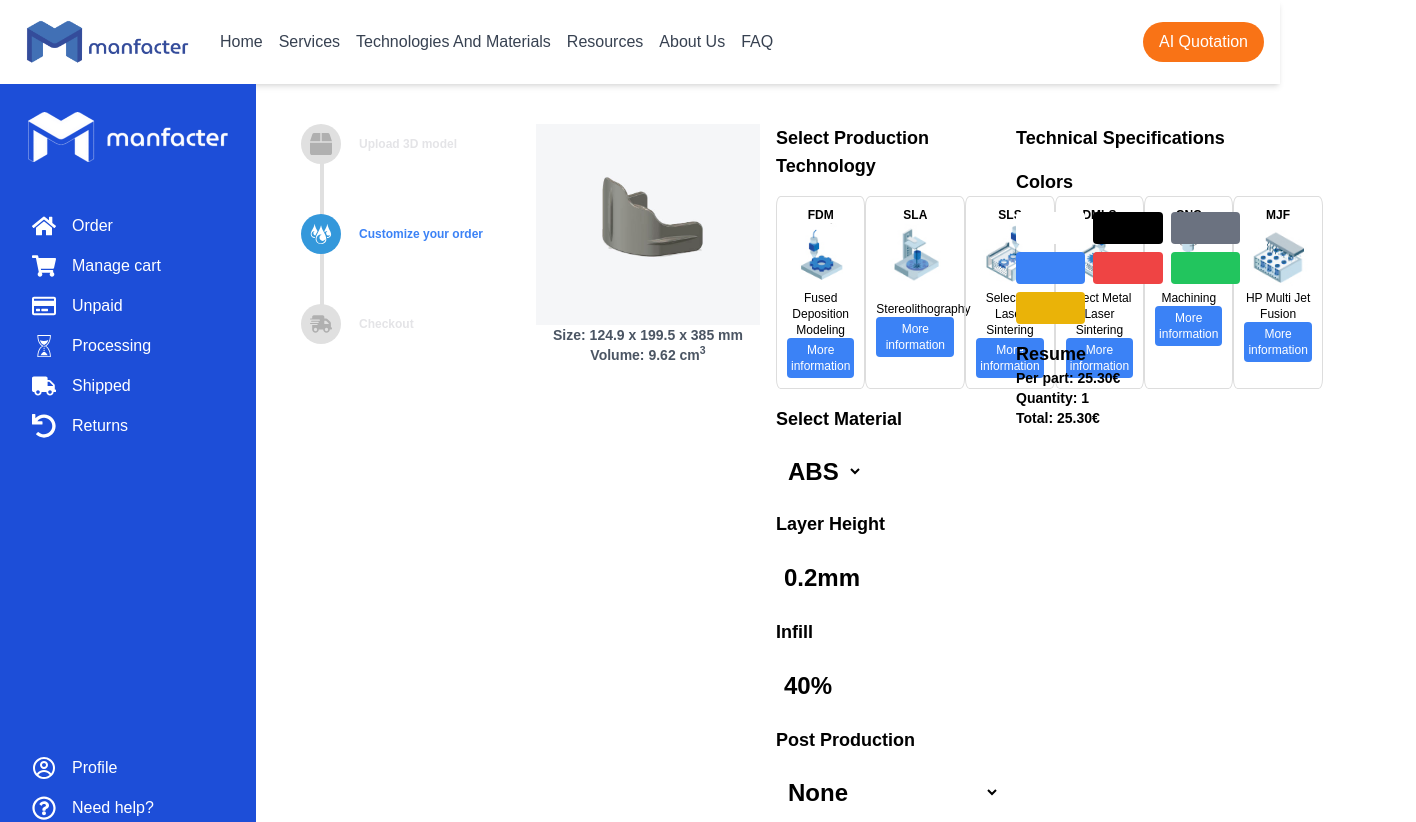
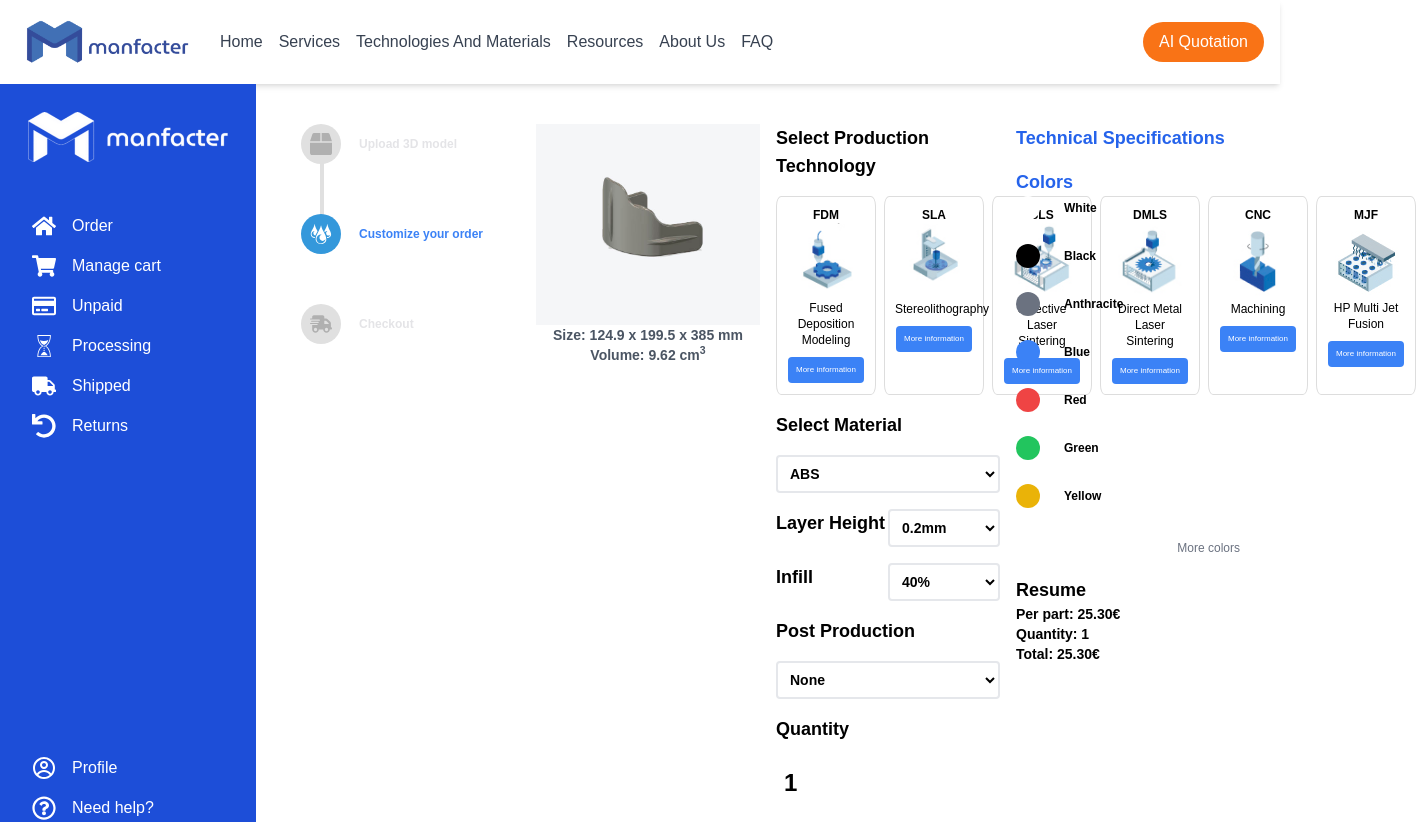
Before and after one commit to melodycious/manfacter-test, a React (Create React App) app: page / in a window 1280 px wide. Shown: the top 822 px of the page, 1416 px wide, since content can reach past the window. Built offline with nearby package versions, Linux system fonts and the light colour scheme.

Commit message:
colors palette added and show more

```diff
--- /dev/null
+++ b/src/component/dashboard/Colors.js
@@ -0,0 +1,42 @@
+import React, { useState } from 'react';
+
+const Colors = ({ colors }) => {
+
+    const [showMore, setShowMore] = useState(false);
+
+    const toggleMoreColors = () => {
+      setShowMore(!showMore);
+    };
+
+  return (
+    < div className="text-lg font-bold mb-4 text-blue-600">Colors
+        <ul className="text-black">
+          {colors.map((color) => (
+              <li key={color.name} className="color-item flex items-center px-0 pb-6">
+                  <div className={`w-6 h-6 rounded-full ${color.hex}`}></div>
+                  <span className="text-xs pl-6">{color.name}</span>
+              </li>
+          ))}
+      </ul>
+      {showMore && (
+        <ul className="text-black more-colors">
+          <li className="color-item flex items-center px-0 pb-6">
+            <div className="w-6 h-6 rounded-full bg-purple-500"></div>
+            <span className="text-xs pl-6">Purple</span>
+          </li>
+          <li className="color-item flex items-center px-0 pb-6">
+            <div className="w-6 h-6 rounded-full bg-pink-500"></div>
+            <span className="text-xs pl-6">Pink</span>
+          </li>
+        </ul>
+      )}
+        <div className="text-right">
+        <button className="text-xs font-normal text-gray-500" onClick={toggleMoreColors}>
+            {showMore ? 'Less colors' : 'More colors'}
+        </button>
+        </div>
+    </div>
+  );
+};
+
+export default Colors;
--- a/src/component/dashboard/Dashboard.js
+++ b/src/component/dashboard/Dashboard.js
@@ -2,7 +2,20 @@
 import Progress from './progress/Progress'
 import ImageContainer from '../dashboard/ImageContainer';
 import Technologies from './technologies/Technologies';
+import Colors from './Colors';
+
 const Dashboard = () => {
+
+    const colors = [
+        { name: 'White', hex: 'bg-white' },
+        { name: 'Black', hex: 'bg-black' },
+        { name: 'Anthracite', hex: 'bg-gray-500' },
+        { name: 'Blue', hex: 'bg-blue-500' },
+        { name: 'Red', hex: 'bg-red-500' },
+        { name: 'Green', hex: 'bg-green-500' },
+        { name: 'Yellow', hex: 'bg-yellow-500' },
+      ];
+
     return (
         <div className="container mx-auto p-4">
             <div className="grid grid-cols-4 gap-4 col-span-1">
@@ -22,24 +35,28 @@
                         <div className="text-lg font-bold mb-4">Select Production Technology</div>
                         <div className="grid grid-cols-2 gap-2 mb-4">
                                 <Technologies />
-                           {/*  <button className="bg-blue-500 text-white p-2 rounded">FDM</button>
-                            <button className="bg-blue-500 text-white p-2 rounded">SLA</button>
-                            <button className="bg-blue-500 text-white p-2 rounded">SLS</button>
-                            <button className="bg-blue-500 text-white p-2 rounded">DMLS</button>
-                            <button className="bg-blue-500 text-white p-2 rounded">CNC</button>
-                            <button className="bg-blue-500 text-white p-2 rounded">MJF</button> */}
                         </div>
                         <div className="text-lg font-bold mb-4">Select Material</div>
-                        <select className="bg-white p-2 rounded mb-4">
+                        <select className="bg-white p-2 text-sm rounded mb-4 border-2 w-full">
                             <option>ABS</option>
                             <option>PLA</option>
                         </select>
+
+                        <div className="grid grid-cols-2">
                         <div className="text-lg font-bold mb-4">Layer Height</div>
-                        <input type="text" className="bg-white p-2 rounded mb-4 w-full" value="0.2mm" />
+                        <select className="bg-white p-2 text-sm rounded mb-4 border-2 w-full">
+                            <option>0.2mm</option>
+                            <option>0.4mm</option>
+                        </select>
                         <div className="text-lg font-bold mb-4">Infill</div>
-                        <input type="text" className="bg-white p-2 rounded mb-4 w-full" value="40%" />
+                        <select className="bg-white p-2 text-sm rounded mb-4 border-2 w-full">
+                            <option>40%</option>
+                            <option>50%</option>
+                        </select>
+                        </div>
+
                         <div className="text-lg font-bold mb-4">Post Production</div>
-                        <select className="bg-white p-2 rounded mb-4 w-full">
+                        <select className="bg-white p-2 text-sm rounded mb-4 border-2 w-full">
                             <option>None</option>
                         </select>
                         <div className="text-lg font-bold mb-4">Quantity</div>
@@ -51,18 +68,10 @@
                 {/* Right Column */}
                 <div className="col-span-1">
                     <div className="">
-                        <div className="text-lg font-bold mb-4">Technical Specifications</div>
+                        <div className="text-lg font-bold mb-4 text-blue-600">Technical Specifications</div>
 
-                        <div className="text-lg font-bold mb-4">Colors</div>
-                        <div className="grid grid-cols-3 gap-2">
-                            <button className="bg-white w-full h-8 rounded"></button>
-                            <button className="bg-black w-full h-8 rounded"></button>
-                            <button className="bg-gray-500 w-full h-8 rounded"></button>
-                            <button className="bg-blue-500 w-full h-8 rounded"></button>
-                            <button className="bg-red-500 w-full h-8 rounded"></button>
-                            <button className="bg-green-500 w-full h-8 rounded"></button>
-                            <button className="bg-yellow-500 w-full h-8 rounded"></button>
-                        </div>
+                        <Colors colors={colors} />
+
                         <div className="text-lg font-bold mt-4">Resume</div>
                         <div className="text-sm">Per part: 25.30€</div>
                         <div className="text-sm">Quantity: 1</div>
--- a/src/component/dashboard/technologies/Technologies.js
+++ b/src/component/dashboard/technologies/Technologies.js
@@ -49,16 +49,20 @@
   ];
 
   return (
-    <div className="technology-container">
+    <div className="grid gap-4 col-span-4">
+    <div className="technology-container gap-2 place-content-start">
       {technologies.map((tech) => (
         <div key={tech.name} className="technology-card">
           <h3 className="text-xs">{tech.name}</h3>
           <img src={tech.image} alt={tech.name} />
           <p className="text-xs font-normal">{tech.description}</p>
-          <button className="bg-blue-500 text-white p-1 rounded text-xs font-normal">{tech.moreInfo}</button>
+          <button className="bg-blue-500 text-white p-2 rounded font-normal">{tech.moreInfo}</button>
         </div>
       ))}
     </div>
+
+    </div>
+
   );
 };
 
--- a/src/component/dashboard/technologies/technologies.css
+++ b/src/component/dashboard/technologies/technologies.css
@@ -10,3 +10,12 @@
     width: 100px;
     border-radius: 5%;
   }
+
+  .technology-card p {
+    font-size: 12px;
+  }
+
+  .technology-card button {
+    font-size: 8px;
+    line-height: 1.2;
+  }
```
